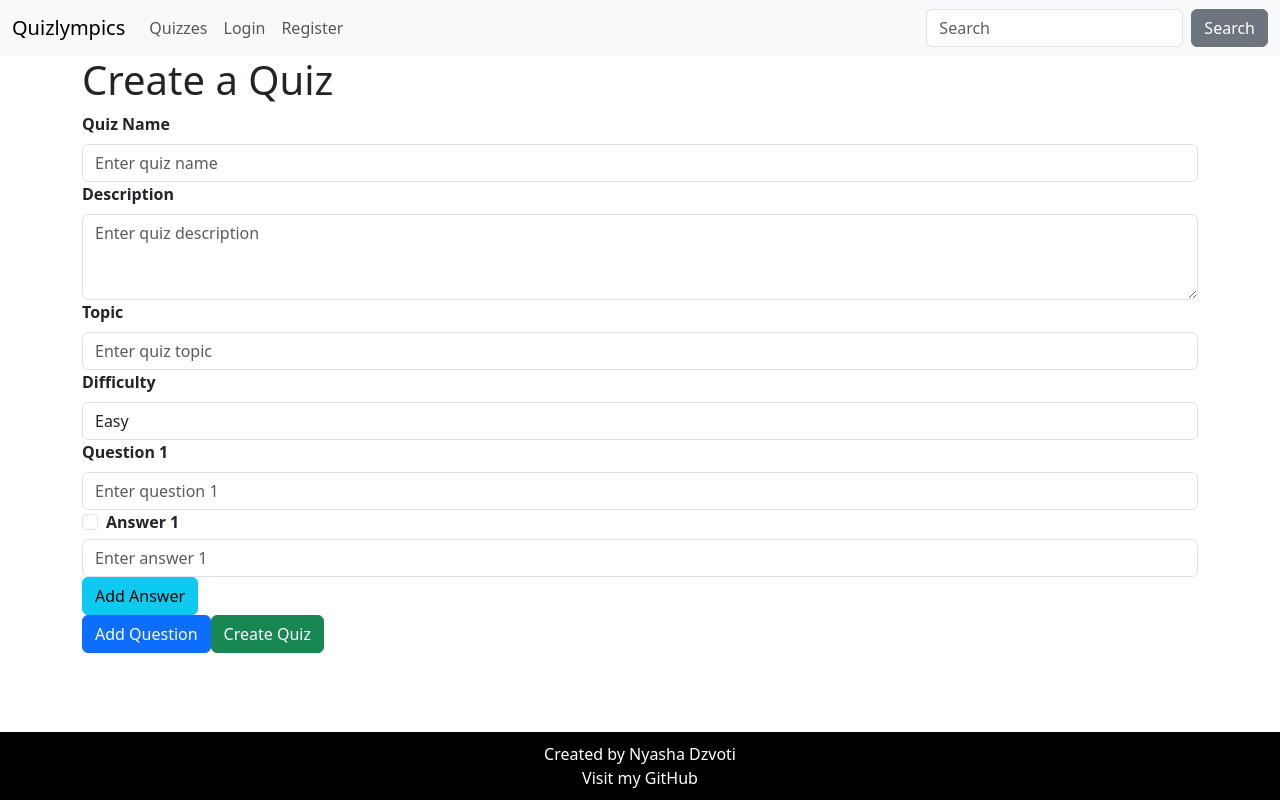
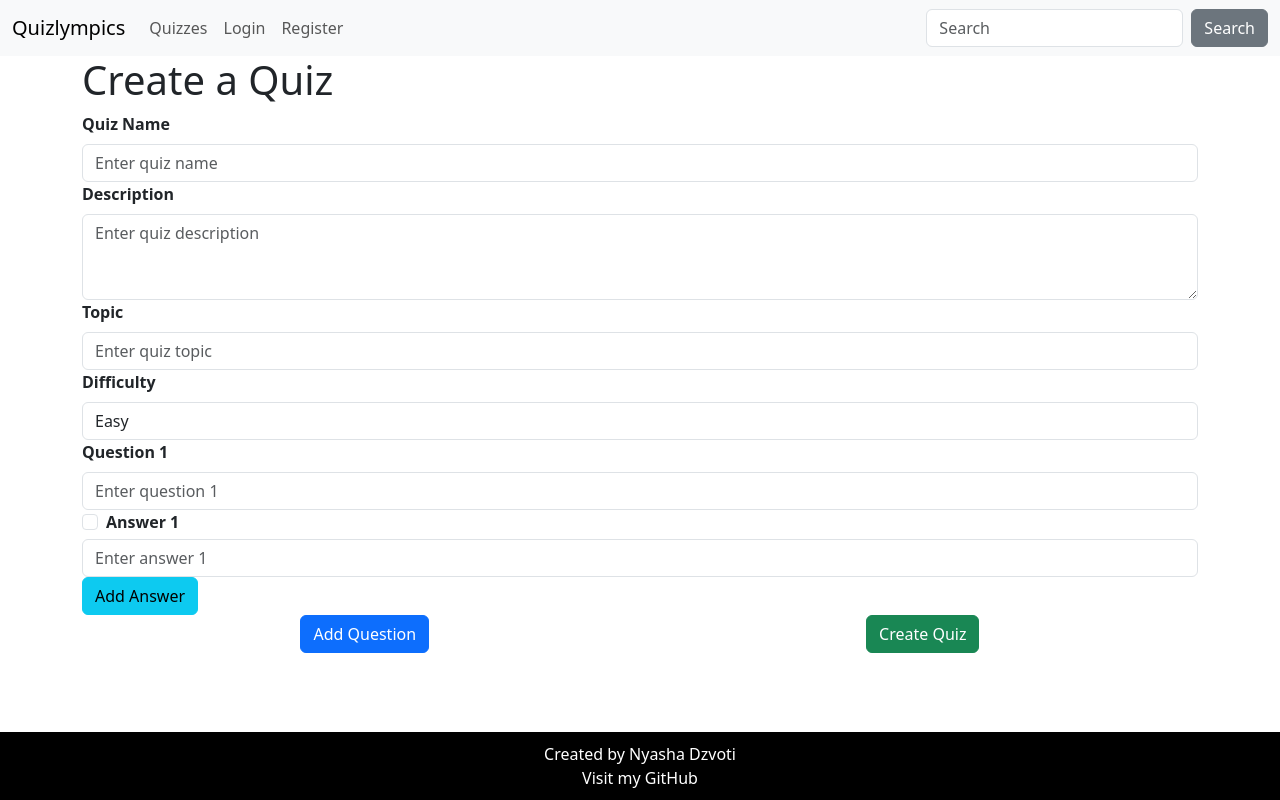
Before and after one commit to NyashaDZT/Project-4-Quiz-App, a React (Vite) app in the folder client/: page /createquiz in a window 1280 px wide. Built offline with nearby package versions, Linux system fonts and the light colour scheme.

Commit message:
pre-presentation

```diff
--- a/client/src/Components/QuizCreate.jsx
+++ b/client/src/Components/QuizCreate.jsx
@@ -193,6 +193,7 @@ export default function QuizCreate() {
           </div>
         ))}
 
+        <div className='button-container'>
           <Button variant="primary" onClick={handleAddQuestion}>
             Add Question
           </Button>
@@ -200,6 +201,7 @@ export default function QuizCreate() {
           <Button variant="success" type="submit" >
             Create Quiz
           </Button>
+        </div>
       </Form>
     </Container>
   )
--- a/client/src/Components/QuizEditOrDelete.jsx
+++ b/client/src/Components/QuizEditOrDelete.jsx
@@ -218,7 +218,7 @@ export default function QuizEditOrDelete() {
             </Button>
           </div>
         ))}
-
+        <div className='button-container'>
           <Button variant="primary" onClick={handleAddQuestion}>
             Add Question
           </Button>
@@ -230,6 +230,7 @@ export default function QuizEditOrDelete() {
           <Button variant="danger" onClick={handleDeleteQuiz}>
             Delete Quiz
           </Button>
+        </div>
       </Form>
     </Container>
   )
--- a/client/src/styles/main.scss
+++ b/client/src/styles/main.scss
@@ -8,8 +8,8 @@
 
 }
 
-.quizzes {
-  width: 100vw;
-  height: 100vh;
 
+.button-container{
+  display: flex;
+  justify-content: space-around;
 }
```
Lines whose indentation alone changed are shown as unchanged.
